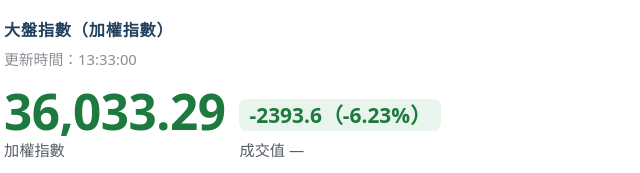
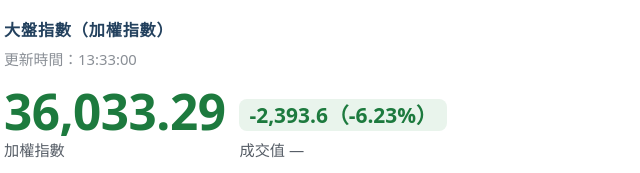
Before and after one commit to qiuhuiting28-dotcom/stock-helper, a plain HTML site: page index.html in a window 1280 px wide. Shown: the part 213-386 px from the top of the page, 173-813 px from the left. Drawn offline with Linux system fonts and the light colour scheme.

Commit message:
大盤漲跌點數加千分位

```diff
--- a/index.html
+++ b/index.html
@@ -375,6 +375,7 @@ let LEGAL = [{who:"外資",amt:+152.4},{who:"投信",amt:+38.6},{who:"自營商"
 const fmt = n => n.toLocaleString("zh-TW",{minimumFractionDigits:2,maximumFractionDigits:2});
 const fmtPct = p => (p>=0?"+":"") + p.toFixed(2) + "%";
 const signAmt = v => (v>=0?"+":"") + v.toFixed(1);
+const signBig = v => (v>=0?"+":"") + v.toLocaleString("zh-TW",{minimumFractionDigits:1,maximumFractionDigits:1});
 const dirClass = v => v>=0 ? "up" : "down";
 const dirBg = v => v>=0 ? "up-bg" : "down-bg";
 const pctOf = s => (s.price - s.prev)/s.prev*100;
@@ -768,7 +769,7 @@ function renderIdx(){
   document.getElementById("idx").innerHTML = `
     <div><div class="big ${c}">${fmt(i.value)}</div><div class="meta">加權指數</div></div>
     <div>
-      <span class="chg ${c} ${b}">${signAmt(i.chg)}（${fmtPct(i.chgPct)}）</span>
+      <span class="chg ${c} ${b}">${signBig(i.chg)}（${fmtPct(i.chgPct)}）</span>
       <div class="meta" style="margin-top:6px">成交值 ${i.volume}</div>
     </div>
     <div class="meta right" style="margin-left:auto">昨收 ${fmt(i.prevClose)}<br>紅＝漲　綠＝跌</div>`;
```
